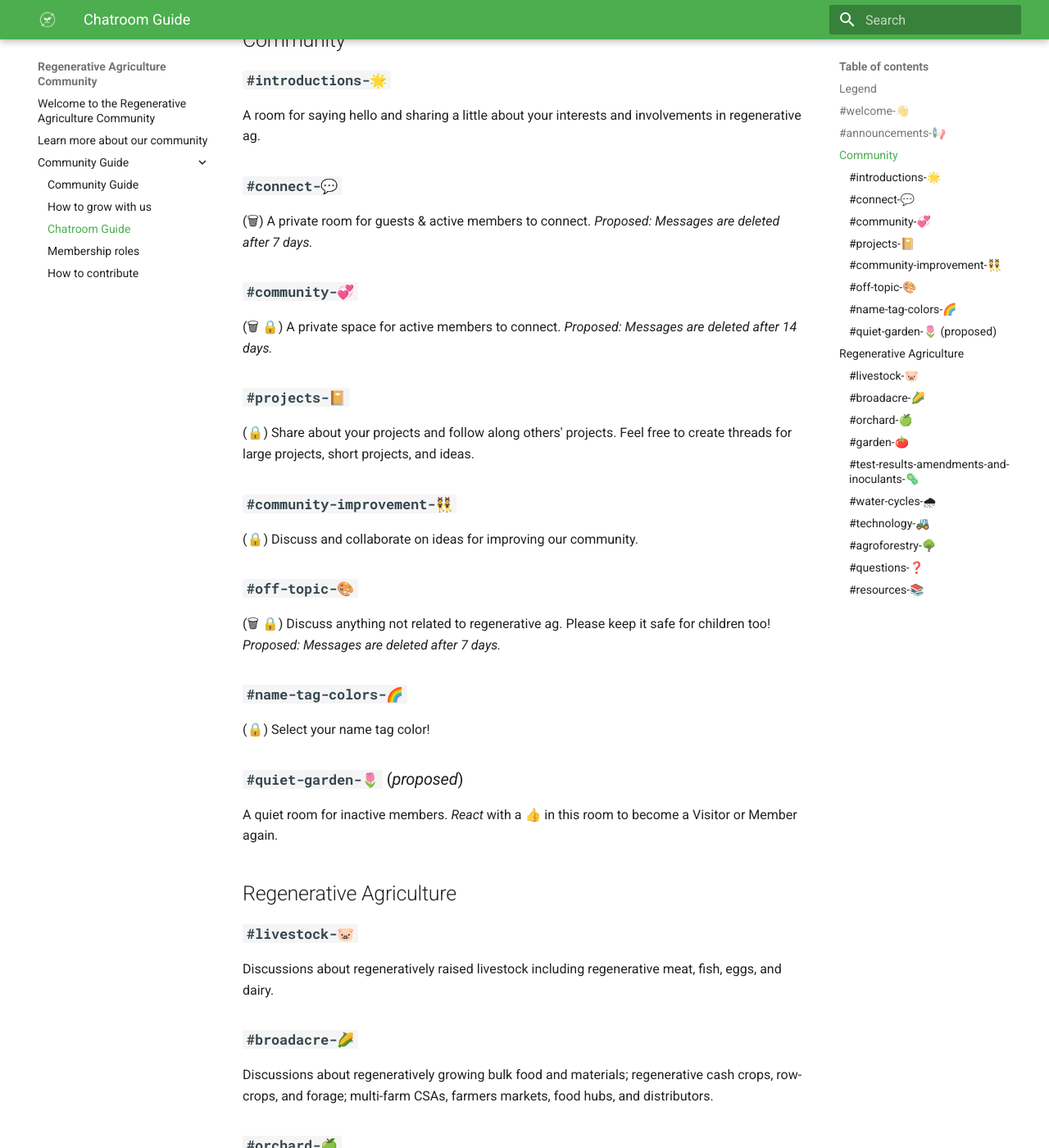
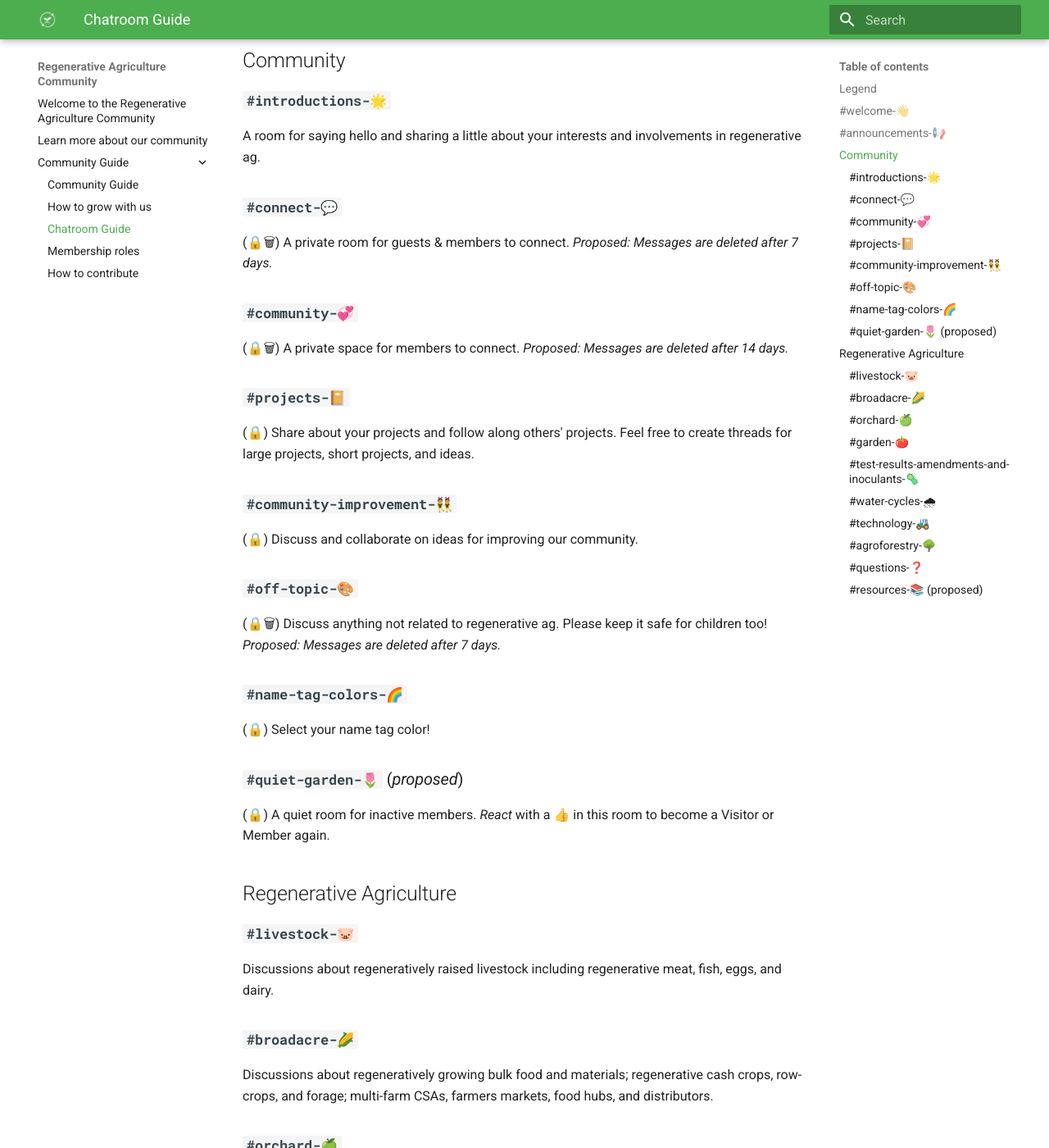
Before and after one commit to regenerativeag/regenerativeag.github.io, an MkDocs documentation site: the page built from docs/community-guide/chatrooms.md, in a window 1280 px wide and 1400 px high, scrolled down 618 px. Shown: the whole window at 82% size. Built offline with MkDocs 1.6.1 and Material for MkDocs 9.7.7, drawn with Linux system fonts in a browser that asks for light colours; some of the changed text lies outside the part shown.

Commit message:
more clarity

```diff
--- a/docs/community-guide/chatrooms.md
+++ b/docs/community-guide/chatrooms.md
@@ -5,7 +5,7 @@
 These are the current chatrooms in our community. We would be glad to add more rooms as there's mutual interest!
 
 ### Legend
-_Rooms with a 🔒 are only visible to active members._
+_Rooms with a 🔒 are private, and are only visible to some roles. [Learn more about which roles can access which rooms](./roles.md)._
 
 _Proposed: Rooms with a 🗑 will have "disappearing messages" enabled. Messages in these rooms will be deleted after several days have gone by._
 
@@ -21,10 +21,10 @@
 A room for saying hello and sharing a little about your interests and involvements in regenerative ag.
 
 ### **`#connect-💬`**
-(🗑) A private room for guests & active members to connect. _Proposed: Messages are deleted after 7 days._
+(🔒🗑) A private room for guests & members to connect. _Proposed: Messages are deleted after 7 days._
 
 ### **`#community-💞`**
-(🗑 🔒) A private space for active members to connect. _Proposed: Messages are deleted after 14 days._
+(🔒🗑) A private space for members to connect. _Proposed: Messages are deleted after 14 days._
 
 ### **`#projects-📔`**
 (🔒) Share about your projects and follow along others' projects. Feel free to create threads for large projects, short projects, and ideas.
@@ -33,13 +33,13 @@
 (🔒) Discuss and collaborate on ideas for improving our community.
 
 ### **`#off-topic-🎨`**
-(🗑 🔒) Discuss anything not related to regenerative ag. Please keep it safe for children too! _Proposed: Messages are deleted after 7 days._
+(🔒🗑) Discuss anything not related to regenerative ag. Please keep it safe for children too! _Proposed: Messages are deleted after 7 days._
 
 ### **`#name-tag-colors-🌈`**
 (🔒) Select your name tag color!
 
 ### **`#quiet-garden-🌷`** (_proposed_)
-A quiet room for inactive members. _React_ with a 👍 in this room to become a Visitor or Member again.
+(🔒) A quiet room for inactive members. _React_ with a 👍 in this room to become a Visitor or Member again.
 
 ## Regenerative Agriculture
 
@@ -70,10 +70,10 @@
 ### **`#questions-❓`**
 Ask and discuss any questions related to regenerative ag.
 
-### **`#resources-📚`**
+### **`#resources-📚`** (_proposed_)
 Share and discuss regenerative ag books, podcasts, and channels, episodes, articles, social media accounts, posts, ...
 
-_Proposed: this room would be a condensed version of the three existing resource rooms: `#books-and-series`, `#episodes-and-articles`, and `#social-media`. Users could filter resources by tag: eg `Book`, `Episode`, `Article`, `Website`, `App`...
+_This room would be a condensed version of the three existing resource rooms: `#books-and-series`, `#episodes-and-articles`, and `#social-media`. We could filter resources by tag: eg `Book`, `Episode`, `Article`, `Website`, `App`..._
 
 &nbsp;
 
```
Also changed, not shown: docs/community-guide/roles.md (+3 -1 lines).
